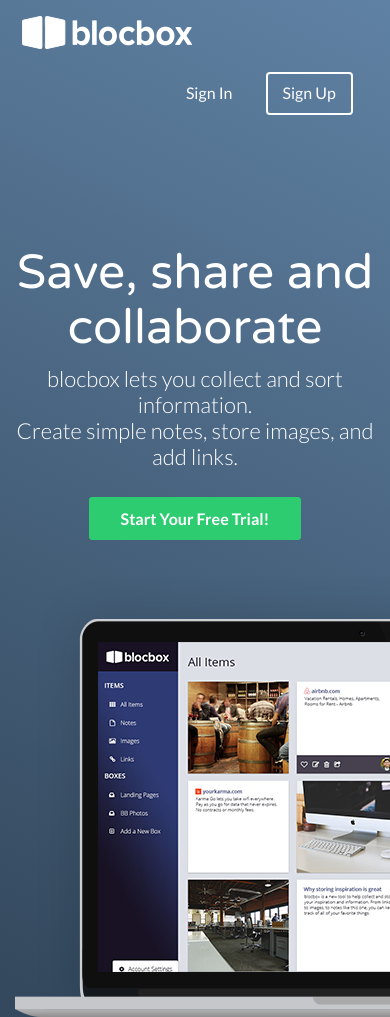
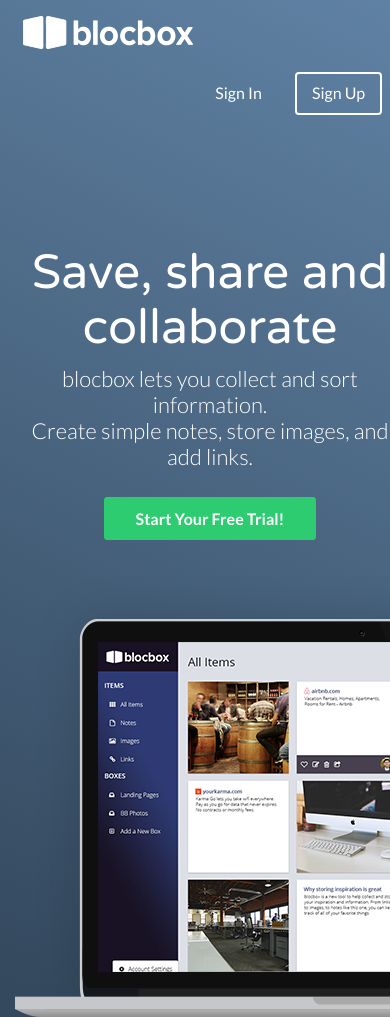
Before and after one commit to KatieColasacco/Blocbox, a plain HTML site: page index.html in a window 390 px wide. Shown: the top 1017 px of the page. Drawn offline with Linux system fonts and the light colour scheme.

Commit message:
Homepage media queries completed

```diff
--- a/css/style.css
+++ b/css/style.css
@@ -43,6 +43,11 @@
   margin:0 2% 20px;
 }
 
+@media (max-width: 767px) {
+  .container {
+    width: 100%;
+  }
+}
 @media (min-width: 768px) {
   .container {
     width: 750px;
```
